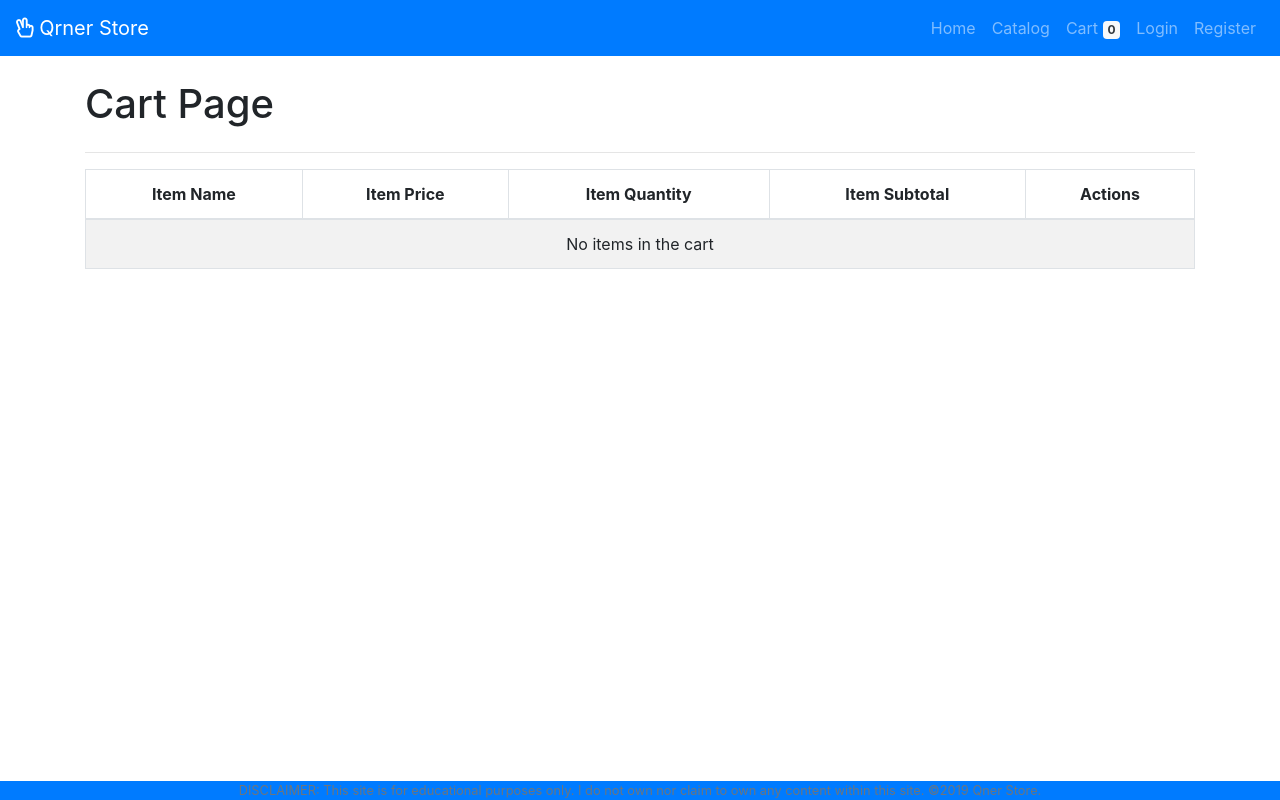
After one commit to alvinsuanco/ecomdb, a PHP site: page /app/views/cart.php in a window 1280 px wide. The commit adds this page. Run offline with PHP 8.4, Linux system fonts and the light colour scheme; some libraries are stand-ins or nearby versions.

Commit message:
update ecommer website

```diff
--- a/app/assets/js/script.js
+++ b/app/assets/js/script.js
@@ -70,7 +70,7 @@ $(document).ready( () => {
 		} else {
 			return true;
 		}
-	}
+	} //end of validate_registration_form
 
 
 	$("#add_user").click( (e) => {
@@ -147,28 +147,79 @@ $(document).ready( () => {
 			"method" : "POST",
 			"data" : {
 				'item_id':item_id,
-				'item_quantity':item_quantity
+				'item_quantity':item_quantity,
+				'update_from_cart_page' : 0
 			},
 			"success" : (data) => {
 				$("#cart-count").html(data);
 			}
 		});
 
-
 	});
 
 
+	function getTotal() {
+			let total = 0;
+			$(".item_subtotal").each(function(e) {
+				total += parseFloat($(this).html());
+			});
+			$("#total_price").html(total.toFixed(2));
+		}
 
 
+		//edit cart
+		$(".item_quantity>input").on("input", (e) =>{
+			let item_id = $(e.target).attr('data-id');
+			let quantity = parseInt($(e.target).val());
+			let price = parseFloat($(e.target).parents('tr').find(".item_price").html());
+
+			subTotal = quantity * price;
+			$(e.target).parents('tr').find('.item_subtotal').html(subTotal.toFixed(2));
+
+			getTotal();
+
+			$.ajax({
+				"method" : "POST",
+				"url" : "../controllers/update_cart.php",
+				"data" : {
+					'item_id': item_id,
+					'item_quantity': quantity,
+					'update_from_cart_page': 1
+				},
+				"success": (data) => {
+					// alert(data);
+					$("#cart-count").html(data);
+				}
+			});
+		});
 
 
+		//delete button
+		$(document).on("click", '.item-remove', (e) =>{
+			e.preventDefault();
+			e.stopPropagation();
 
+			let item_id = $(e.target).attr('data-id');
 
+			$.ajax({
+				"method" : "POST",
+				"url" : "../controllers/update_cart.php",
+				"data" : {
+					'item_id' : item_id,
+					'item_quantity' : 0
+				},
+				"beforeSend" : () => {
+					return confirm("Are you sure you want to delete?");
+				},
+				"success": (data) => {;
+					$(e.target).parents('tr').remove();
+					$("#cart-count").html(data);
+					getTotal();
+					window.location.replace("../views/cart.php");
+				}
 
-
-
-
-
+			});
+		});
 
 
 
--- a/app/controllers/authenticate.php
+++ b/app/controllers/authenticate.php
@@ -17,5 +17,5 @@
 	}
 	// var_dump($_SESSION['user']);
 
-	echo "login_success";
+	// echo "login_success";
 	mysqli_close($conn);
--- a/app/partials/header.php
+++ b/app/partials/header.php
@@ -18,7 +18,7 @@
 				</li>
 
 				<li class="nav-item">
-					<a class="nav-link" href="#"> Cart <span class="badge bg-light text-dark" id="cart-count">
+					<a class="nav-link" href="../views/cart.php"> Cart <span class="badge bg-light text-dark" id="cart-count">
 						<?php
 							if (isset($_SESSION['cart'])) {
 								echo array_sum($_SESSION['cart']);
--- /dev/null
+++ b/app/views/cart.php
@@ -0,0 +1,87 @@
+<?php require_once '../partials/template.php'; ?>
+
+<?php function get_page_content() {
+	global $conn;
+	?>
+	<div class="container my-4">
+		<div class="row">
+			<div class="col-12">
+				<h1>Cart Page</h1>
+			</div>
+		</div> <!-- end row -->
+		<hr>
+
+		<div class="table-responsive">
+			<table class="table table-striped table-bordered">
+				<thead>
+					<tr class="text-center">
+						<th>Item Name</th>
+						<th>Item Price</th>
+						<th>Item Quantity</th>
+						<th>Item Subtotal</th>
+						<th>Actions</th>
+					</tr>
+				</thead>
+
+				<tbody>
+
+					<?php
+
+					// var_dump($_SESSION['cart']);
+
+						if(isset($_SESSION['cart']) && count($_SESSION['cart']) !=0) {
+
+							$cart_total = 0;
+							foreach ($_SESSION['cart'] as $id => $qty) {
+								$sql = "SELECT * FROM items WHERE id ='$id' ";
+
+								$result = mysqli_query($conn, $sql);
+								$item = mysqli_fetch_assoc($result);
+								$subTotal = $_SESSION['cart'][$id] * $item['price'];
+								$cart_total += $subTotal;
+					 ?>
+						<tr>
+							<td class="item_name text-center"> <?php echo $item['name']; ?></td>
+							<td class="item_price text-center"> <?php echo $item['price']; ?></td>
+							<td class="item_quantity">
+								<input type="number" value="<?php echo $qty; ?>" class="form-control text-right" data-id="<?php echo $id; ?>" min="1" >
+							</td>
+							<td class="item_subtotal text-center"> <?php echo $subTotal; ?></td>
+							<td class="item_action text-center">
+
+								<button class="btn btn-danger item-remove" data-id="<?php echo $id; ?>">Remove from cart</button>
+
+
+							</td>
+						</tr>
+					<?php } ?>
+				</tbody>
+				<tfoot>
+					<tr>
+						<td class="text-right font-weight-bold" colspan="4">Total</td>
+						<td class="text-right font-weight-bold" id="total_price">
+							<?php echo $cart_total; ?>
+						</td>
+						<td class="text-center">
+							<a href="./checkout.php" class="btn btn-primary"> Proceed checkout</a>
+						</td>
+					</tr>
+				</tfoot>
+
+				<?php
+					} else {
+						echo '<tr>
+								<td class="text-center" colspan="6"> No items in the cart </td>
+							  </tr>';
+					}
+
+				 ?>
+			</table>
+		</div>
+	</div> <!-- end contianer -->
+
+
+
+
+
+<?php } ?>
```
Also changed, not shown: app/controllers/update_cart.php (+13 -6 lines), app/views/checkout.php (added, +92 -0 lines).
